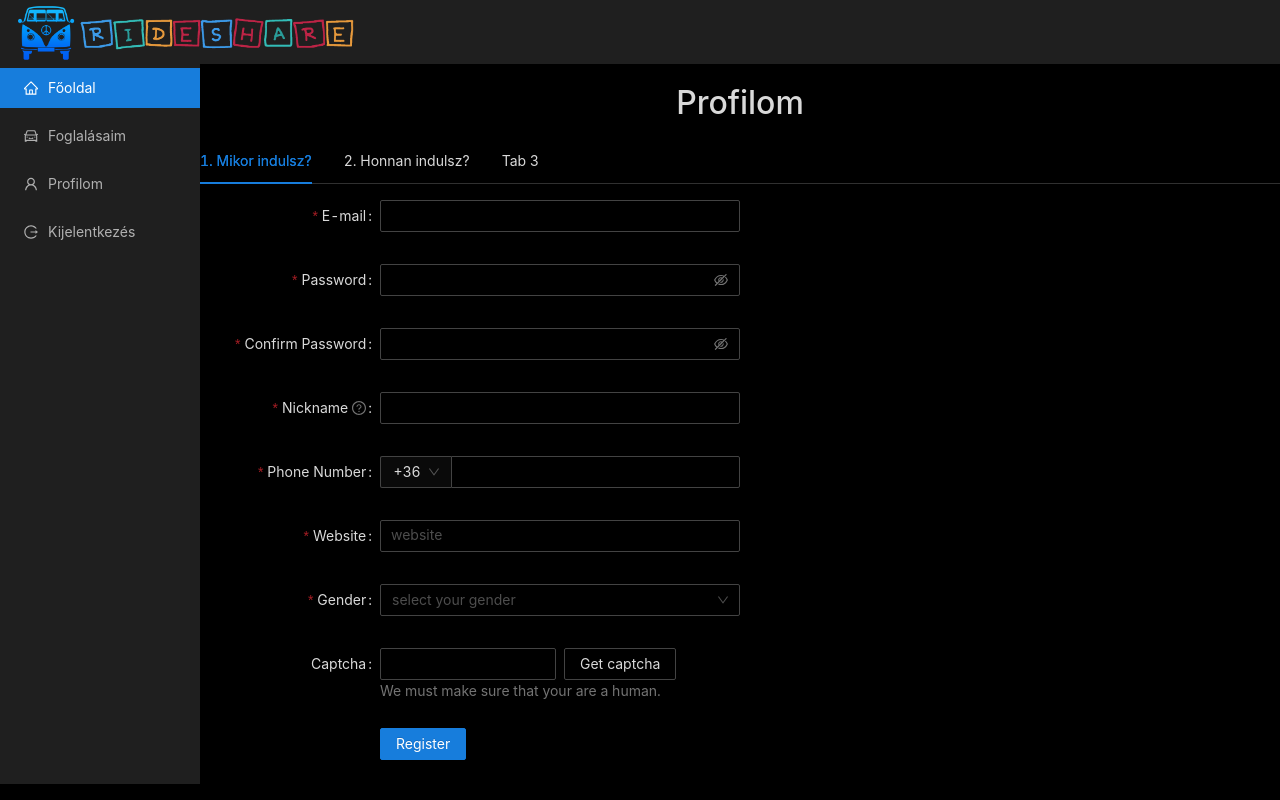
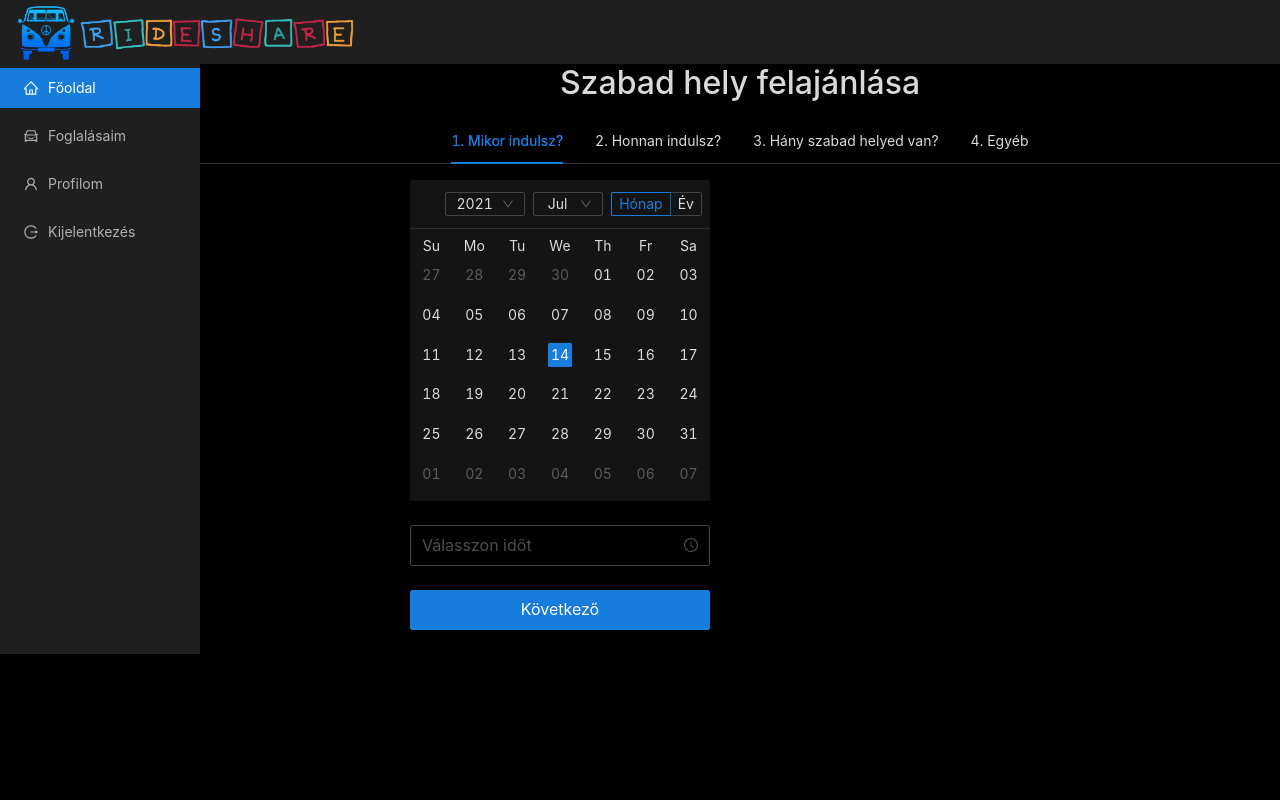
Before and after one commit to myrddral/rideshare, a React (Create React App) app: page /rides/new in a window 1280 px wide. Built offline with nearby package versions, Linux system fonts and the light colour scheme; no server answers; sample sign-in values are in the browser's storage; the HTML template or start-up script is replaced by a standard one.

Commit message:
date and time picker added

```diff
--- a/src/components/AddRide.js
+++ b/src/components/AddRide.js
@@ -1,300 +1,51 @@
 // import { useAuth } from "../contexts/AuthContext";
-import { useState } from "react";
+import SelecDateAndTime from "./selectDateAndTime";
+import { useState, useEffect } from "react";
 import {
-  Form,
-  Input,
-  Select,
   Row,
   Col,
-  Button,
-  AutoComplete,
   Tabs,
 } from "antd";
-const { Option } = Select;
 
 const AddRide = () => {
   //   const { currentUser } = useAuth();
+  const [data, setData] = useState(null)
+  const [activeTab, setActiveTab] = useState("1")
   const { TabPane } = Tabs;
 
   function callback(key) {
-    console.log(key);
+    setActiveTab(key)
   }
 
-  const AddRideForm = () => (
-    <Tabs defaultActiveKey="1" onChange={callback}>
-      <TabPane tab="1. Mikor indulsz?" key="1">
-
-      </TabPane>
-      <TabPane tab="2. Honnan indulsz?" key="2">
-
-      </TabPane>
-      <TabPane tab="Tab 3" key="3">
-
-      </TabPane>
-    </Tabs>
-  );
-
-  const formItemLayout = {
-    labelCol: {
-      xs: {
-        span: 24,
-      },
-      sm: {
-        span: 4,
-      },
-    },
-    wrapperCol: {
-      xs: {
-        span: 24,
-      },
-      sm: {
-        span: 8,
-      },
-    },
-  };
-  const tailFormItemLayout = {
-    wrapperCol: {
-      xs: {
-        span: 24,
-        offset: 0,
-      },
-      sm: {
-        span: 8,
-        offset: 4,
-      },
-    },
-  };
-
-  const [form] = Form.useForm();
-
-  const onFinish = (values) => {
-    console.log("Received values of form: ", values);
-  };
-
-  const prefixSelector = (
-    <Form.Item name="prefix" noStyle>
-      <Select
-        style={{
-          width: 70,
-        }}
-      >
-        <Option value="36">+36</Option>
-      </Select>
-    </Form.Item>
-  );
-  const [autoCompleteResult, setAutoCompleteResult] = useState([]);
-
-  const onWebsiteChange = (value) => {
-    if (!value) {
-      setAutoCompleteResult([]);
-    } else {
-      setAutoCompleteResult(
-        [".com", ".org", ".net"].map((domain) => `${value}${domain}`)
-      );
-    }
-  };
-
-  const websiteOptions = autoCompleteResult.map((website) => ({
-    label: website,
-    value: website,
-  }));
+  useEffect(() => {
+    console.log(`Az adat: ${JSON.stringify(data)}`)
+  }, [data]);
 
   return (
     <>
       <Row>
         <Col span={24} style={{ textAlign: "center" }}>
-          <h2>Profilom</h2>
+          <h2>Szabad hely felajánlása</h2>
         </Col>
       </Row>
       <Row>
         <Col span={24}>
-          <AddRideForm />
+          <Tabs centered defaultActiveKey="1" onChange={callback} activeKey={activeTab}>
+            <TabPane tab="1. Mikor indulsz?" key="1">
+              <SelecDateAndTime setData={setData} setActiveTab={setActiveTab}/>
+            </TabPane>
+            <TabPane tab="2. Honnan indulsz?" key="2">
+            {/* <SelectStartLocation /> */}
+            </TabPane>
+            <TabPane tab="3. Hány szabad helyed van?" key="3">
+            {/* <AddNumberOfSpaces /> */}
+            </TabPane>
+            <TabPane tab="4. Egyéb" key="4">
+            {/* <AddMoreDetails /> */}
+            </TabPane>
+          </Tabs>
         </Col>
       </Row>
-      <Form
-        {...formItemLayout}
-        form={form}
-        name="register"
-        onFinish={onFinish}
-        initialValues={{
-          prefix: "36",
-        }}
-        scrollToFirstError
-      >
-        <Form.Item
-          name="email"
-          label="E-mail"
-          rules={[
-            {
-              type: "email",
-              message: "The input is not valid E-mail!",
-            },
-            {
-              required: true,
-              message: "Please input your E-mail!",
-            },
-          ]}
-        >
-          <Input />
-        </Form.Item>
-
-        <Form.Item
-          name="password"
-          label="Password"
-          rules={[
-            {
-              required: true,
-              message: "Please input your password!",
-            },
-          ]}
-          hasFeedback
-        >
-          <Input.Password />
-        </Form.Item>
-
-        <Form.Item
-          name="confirm"
-          label="Confirm Password"
-          dependencies={["password"]}
-          hasFeedback
-          rules={[
-            {
-              required: true,
-              message: "Please confirm your password!",
-            },
-            ({ getFieldValue }) => ({
-              validator(_, value) {
-                if (!value || getFieldValue("password") === value) {
-                  return Promise.resolve();
-                }
-
-                return Promise.reject(
-                  new Error("The two passwords that you entered do not match!")
-                );
-              },
-            }),
-          ]}
-        >
-          <Input.Password />
-        </Form.Item>
-
-        <Form.Item
-          name="nickname"
-          label="Nickname"
-          tooltip="What do you want others to call you?"
-          rules={[
-            {
-              required: true,
-              message: "Please input your nickname!",
-              whitespace: true,
-            },
-          ]}
-        >
-          <Input />
-        </Form.Item>
-
-        <Form.Item
-          name="phone"
-          label="Phone Number"
-          rules={[
-            {
-              required: true,
-              message: "Please input your phone number!",
-            },
-          ]}
-        >
-          <Input
-            addonBefore={prefixSelector}
-            style={{
-              width: "100%",
-            }}
-          />
-        </Form.Item>
-
-        <Form.Item
-          name="website"
-          label="Website"
-          rules={[
-            {
-              required: true,
-              message: "Please input website!",
-            },
-          ]}
-        >
-          <AutoComplete
-            options={websiteOptions}
-            onChange={onWebsiteChange}
-            placeholder="website"
-          >
-            <Input />
-          </AutoComplete>
-        </Form.Item>
-
-        <Form.Item
-          name="gender"
-          label="Gender"
-          rules={[
-            {
-              required: true,
-              message: "Please select gender!",
-            },
-          ]}
-        >
-          <Select placeholder="select your gender">
-            <Option value="male">Male</Option>
-            <Option value="female">Female</Option>
-            <Option value="other">Other</Option>
-          </Select>
-        </Form.Item>
-
-        <Form.Item
-          label="Captcha"
-          extra="We must make sure that your are a human."
-        >
-          <Row gutter={8}>
-            <Col span={12}>
-              <Form.Item
-                name="captcha"
-                noStyle
-                rules={[
-                  {
-                    required: true,
-                    message: "Please input the captcha you got!",
-                  },
-                ]}
-              >
-                <Input />
-              </Form.Item>
-            </Col>
-            <Col span={12}>
-              <Button>Get captcha</Button>
-            </Col>
-          </Row>
-        </Form.Item>
-
-        {/* <Form.Item
-          name="agreement"
-          valuePropName="checked"
-          rules={[
-            {
-              validator: (_, value) =>
-                value
-                  ? Promise.resolve()
-                  : Promise.reject(new Error("Should accept agreement")),
-            },
-          ]}
-          {...tailFormItemLayout}
-        >
-          <Checkbox>
-            I have read the <a href="">agreement</a>
-          </Checkbox>
-        </Form.Item> */}
-        <Form.Item {...tailFormItemLayout}>
-          <Button type="primary" htmlType="submit">
-            Register
-          </Button>
-        </Form.Item>
-      </Form>
     </>
   );
 };
--- a/src/components/EventsTable.js
+++ b/src/components/EventsTable.js
@@ -7,23 +7,18 @@ const EventsTable = (props) => {
 
   const data = events.data.map((event, i) => ({
     key: i,
-    name: `${event.id}@@@${event.name}`,
-    date: event.date,
+    name: `${event.id}@@@${event.name}@@@${event.date}`,
     address: event.location,
     tags: event.tags.map((tag) => tag),
   }));
 
   const columns = [
     {
-      title: "Esemény",
+      title: "Események",
       dataIndex: "name",
       key: "name",
-      render: (text) => <Link to={'/events/'+text.split('@@@')[0]}>{text.split('@@@')[1]}</Link>,
-    },
-    {
-      title: "Dátum",
-      dataIndex: "date",
-      key: "date",
+      render: (text) => <><Link to={'/events/'+text.split('@@@')[0]}>{text.split('@@@')[1]}</Link>
+      <p>{text.split('@@@')[2]}</p></>,
     },
     {
       title: "Helyszín",
@@ -39,7 +34,9 @@ const EventsTable = (props) => {
       render: (tags) => (
         <>
           {tags.map((tag) => {
-            let color = tag.length > 5 ? "geekblue" : "green";
+            let color = "geekblue";
+            if (tag === "elektronikus zene") {
+            }
             if (tag === "fesztivál") {
               color = "green";
             }
--- a/src/components/RideShare.js
+++ b/src/components/RideShare.js
@@ -37,7 +37,7 @@ const RideShare = () => {
       )}
       <Layout>
         {currentUser !== null && <Sidebar />}
-        <Content style={{paddingTop: 20}}>
+        <Content>
           <Switch>
             <PrivateRoute exact path="/" component={Dashboard} />
             <PrivateRoute path="/reservations" component={MyReservations} />
--- /dev/null
+++ b/src/components/selectDateAndTime.js
@@ -0,0 +1,87 @@
+import { Calendar, Form, TimePicker, Button } from "antd";
+
+const formItemLayout = {
+  labelCol: {
+    xs: {
+      span: 24,
+    },
+    sm: {
+      span: 8,
+    },
+  },
+  wrapperCol: {
+    xs: {
+      span: 24,
+    },
+    sm: {
+      span: 16,
+    },
+  },
+};
+const config = {
+  rules: [
+    {
+      type: "object",
+      required: true,
+      message: "Kérlek, válassz!",
+    },
+  ],
+};
+
+function onPanelChange(value, mode) {
+  console.log(value, mode);
+}
+
+const SelectDateAndTime = (props) => {
+  //sends form data to parent
+  const { setData, setActiveTab } = props;
+  const onFinish = (fieldsValue) => {
+    // Should format date value before submit.
+    const values = {
+      ...fieldsValue,
+      "date-picker": fieldsValue["date-picker"].format("YYYY-MM-DD"),
+      "time-picker": fieldsValue["time-picker"].format("HH:mm:ss"),
+    };
+    console.log("Received values of form: ", values);
+    setData(values);
+    setActiveTab("2");
+  };
+
+  return (
+    <>
+        <center>
+      <Form
+        size={"large"}
+        name="time_related_controls"
+        {...formItemLayout}
+        onFinish={onFinish}
+      >
+        <Form.Item style={{display: "block"}} name="date-picker" label="" {...config}>
+          <Calendar fullscreen={false} onPanelChange={onPanelChange} style={{width: "100%", maxWidth: 300}}/>
+        </Form.Item>
+        <Form.Item style={{display: "block"}} name="time-picker" label="" {...config}>
+          <TimePicker format={'HH:mm'} style={{width: 300}}/>
+        </Form.Item>
+        <Form.Item style={{display: "block"}}
+          wrapperCol={{
+            xs: {
+              span: 24,
+              offset: 0,
+            },
+            sm: {
+              span: 16,
+              offset: 0,
+            },
+          }}
+        >
+          <Button type="primary" htmlType="submit" style={{width: 300}}>
+            Következő
+          </Button>
+        </Form.Item>
+      </Form>
+      </center>
+    </>
+  );
+};
+
+export default SelectDateAndTime;
```
Also changed, not shown: 2 other files (tests, documents, lock files or other folders).
